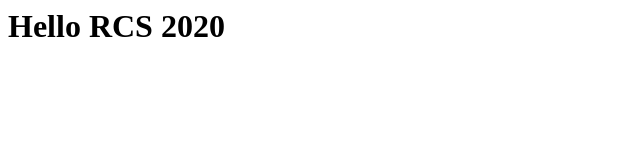
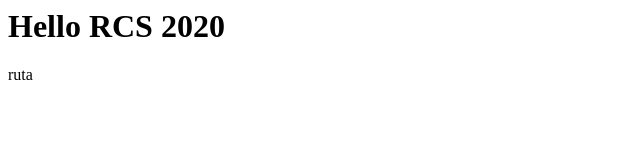
Before and after one commit to RKarule/expert-waddle, a plain HTML site: page index.html in a window 1280 px wide. Shown: the full height of the page, 0-640 px from the left. Drawn offline with Linux system fonts and the light colour scheme.

Commit message:
Update index.html

```diff
--- a/index.html
+++ b/index.html
@@ -1 +1,2 @@
 <h1> Hello RCS 2020 </h1>
+<p> ruta </p>
```
